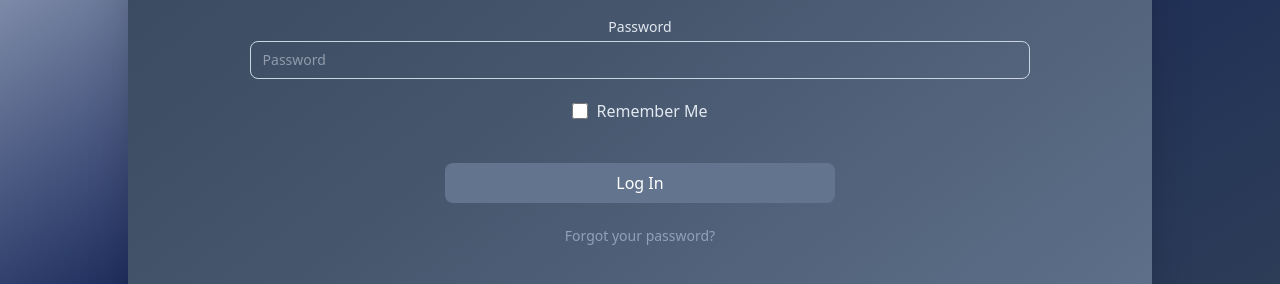
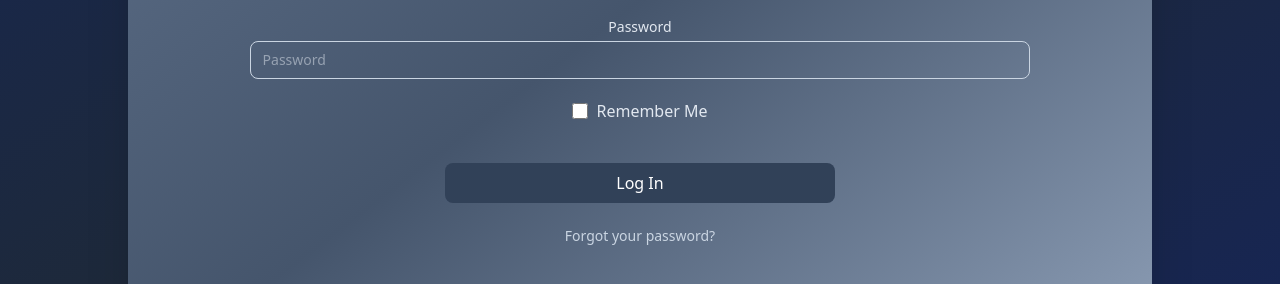
Before and after one commit to RukasPukas/TFPDSchedule, a React app: page index.html in a window 1280 px wide. Shown: the part 399-683 px from the top of the page. Built offline with nearby package versions, Linux system fonts and the light colour scheme.

Commit message:
Update color scheme

```diff
--- a/index.html
+++ b/index.html
@@ -8,9 +8,9 @@
     <link rel="stylesheet" href="CSS/style.css" />
 
   </head>
-  <body class="min-h-screen bg-linear-to-br from-slate-50 to-slate-700 via-blue-950 flex items-center justify-center flex-col">
+  <body class="min-h-screen bg-linear-to-br from-blue-950 via-gray-800 bg-blue-950 flex items-center justify-center flex-col">
 
-        <div class="w-4/5 items-center justify-center bg-linear-to-br from-slate-700 via-slate-600 to-slate-500 rounded-4xl shadow-2xl">
+        <div class="w-4/5 items-center justify-center bg-linear-to-br from-slate-500 via-slate-600 to-slate-400 rounded-4xl shadow-2xl">
             <div class="text-center p-6">
                 <img
                 src="Images/LukiSoft/LukiSoftScheduleLogo.png"
@@ -65,13 +65,13 @@
 
                     <button
                         type="submit"
-                        class=" block w-2/5 mx-auto bg-slate-500 text-white py-2 px-4 rounded-lg
+                        class=" block w-2/5 mx-auto bg-slate-700 text-white py-2 px-4 rounded-lg
                                 hover:bg-slate-400 transition-colors duration-300 mt-4 hover:cursor-pointer"
                     >
                     Log In
                     </button>
 
-                    <a href="#" class="text-sm text-slate-400 hover:text-slate-100 transition-colors duration-300  mt-2"
+                    <a href="#" class="text-sm text-slate-300 hover:text-slate-100 transition-colors duration-300  mt-2"
                     >
                     Forgot your password?
                     </a>
```
